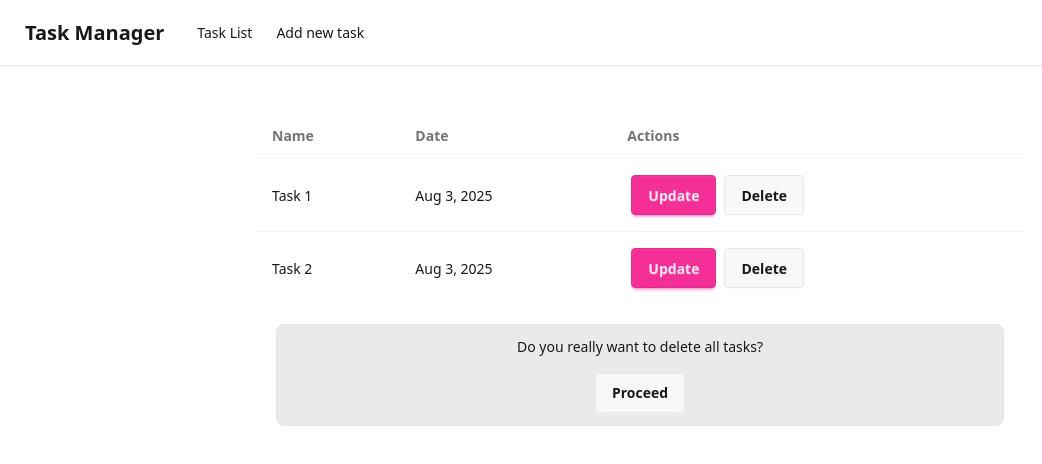
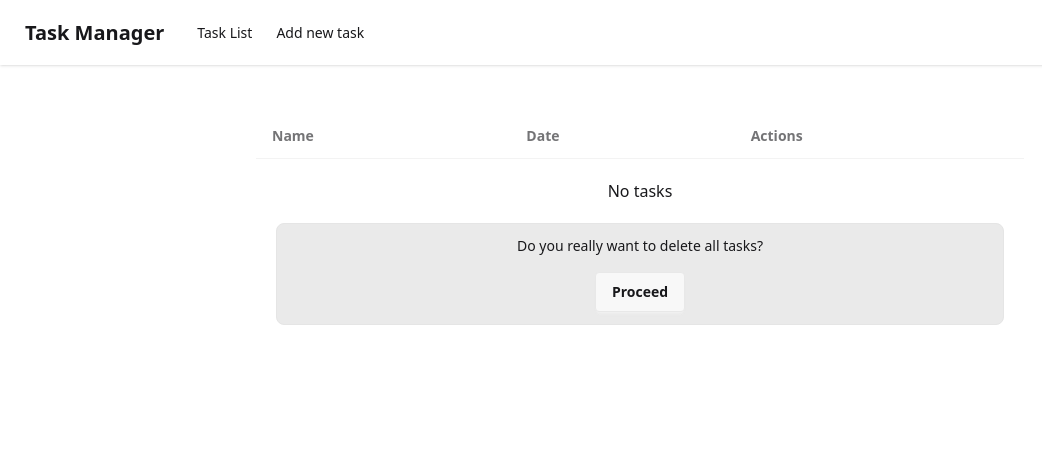
Before and after one commit to lisasce/angular-introduction-course, an Angular app: page / in a window 1280 px wide. Shown: the top 464 px of the page, without its empty margins (0-1042 px from the left). Built offline with nearby package versions, Linux system fonts and the light colour scheme; data requests are answered from the project's data file.

Commit message:
Chapter api server (BONUS): CRUD with observables and fake api

```diff
--- a/db.json
+++ b/db.json
@@ -1,16 +1,3 @@
 {
-  "tasks": [
-    {
-      "id": 1,
-      "title": "First task",
-      "description": "This is the first task in your to-do list.",
-      "createdAt": "2021-09-01T12:00:00"
-    },
-    {
-      "id": 2,
-      "title": "Second task",
-      "description": "This is the second task in your to-do list.",
-      "createdAt": "2021-09-01T12:00:00"
-    }
-  ]
+  "tasks": []
 }
--- a/src/app/task-form/task-form.ts
+++ b/src/app/task-form/task-form.ts
@@ -31,7 +31,9 @@ export class TaskForm implements OnInit {
     this.id = this.route.snapshot.paramMap.get("id");
 
     if (this.id ) {
-      this.form.patchValue(this.taskService.getTask(this.id ));
+      this.taskService.getTask(this.id).subscribe(task => {
+        this.form.patchValue(task);
+      });
     }
   }
 
@@ -42,16 +44,13 @@ export class TaskForm implements OnInit {
       console.log('Title Errors: ', this.form.controls.title.errors);
       console.log('Description Errors: ', this.form.controls.description.errors);
     }
-    if (this.id ) {
-      const existingTask = this.taskService.getTask(this.id );
-      this.taskService.updateTask({
-        ...existingTask,
-        ...this.form.value,
-      });
-    } else {
-      this.taskService.addTask(this.form.value);
-    }
-    this.router.navigate(["/"]);
+    const taskObservable = this.id
+        ? this.taskService.updateTask(this.form.value, this.id)
+        : this.taskService.addTask(this.form.value);
+
+    taskObservable.subscribe(() => {
+      this.router.navigate(["/"]);
+    });
   }
 
   preFillForm() {
--- a/src/app/task-list/task-list.html
+++ b/src/app/task-list/task-list.html
@@ -7,7 +7,7 @@
   </tr>
   </thead>
   <tbody>
-    @for (task of tasks(); track task.id) {
+    @for (task of tasks$ | async; track task.id ) {
       <tr>
         <td>{{ task.title }}</td>
         <td>{{ task.createdAt | date}}</td>
@@ -20,7 +20,7 @@
   </tbody>
 </table>
 
-@if (!tasks().length) {
+@if ((tasks$ | async)?.length === 0) {
   <p class="my-5 text-center">No tasks</p>
 }
 
--- a/src/app/task-list/task-list.ts
+++ b/src/app/task-list/task-list.ts
@@ -1,5 +1,5 @@
 import {Component, inject} from '@angular/core';
-import {DatePipe} from "@angular/common";
+import {AsyncPipe, DatePipe} from "@angular/common";
 import {TaskService} from '../task-service';
 import {RouterLink} from '@angular/router';
 import {AlertBanner} from '../shared/components/alert-banner/alert-banner';
@@ -9,21 +9,25 @@ import {AlertBanner} from '../shared/components/alert-banner/alert-banner';
   imports: [
     DatePipe,
     RouterLink,
-    AlertBanner
+    AlertBanner,
+    AsyncPipe
   ],
   templateUrl: './task-list.html',
   styleUrl: './task-list.css'
 })
 export class TaskList {
   private taskService = inject(TaskService);
-  tasks = this.taskService.tasks;
+  tasks$ = this.taskService.getTasks();
 
   deleteTask(id: string): void {
-    this.taskService.deleteTask(id);
+    this.taskService.deleteTask(id).subscribe(() => {
+      document.location.reload();
+      // this is not best practice, but for simplicity we reload the page
+    });
   }
 
   deleteAllTasks() {
-    this.taskService.deleteAllTasks();
+    this.taskService.deleteAllTasks().subscribe(() => document.location.reload());
   }
 
 }
--- a/src/app/task-service.ts
+++ b/src/app/task-service.ts
@@ -2,7 +2,7 @@ import {inject, Injectable, signal, WritableSignal} from '@angular/core';
 import {Task} from './models/task.model';
 import { v4 as uuid } from "uuid";
 import {HttpClient} from "@angular/common/http";
-import {Observable} from "rxjs";
+import {forkJoin, Observable, of, switchMap, tap} from "rxjs";
 
 @Injectable({
   providedIn: 'root'
@@ -10,54 +10,48 @@ import {Observable} from "rxjs";
 export class TaskService {
   private http = inject(HttpClient);
 
-  tasks: WritableSignal<Task[]> = signal([
-    {
-      id: uuid(),
-      title: "Task 1",
-      description: "Description of task 1",
-      createdAt: new Date(),
-    },
-    {
-      id: uuid(),
-      title: "Task 2",
-      description: "Description of task 2",
-      createdAt: new Date(),
-    },
-  ]);
 
   getTasks(): Observable<Task[]> {
     return this.http.get<Task[]>('http://localhost:3000/tasks');
   }
 
-  addTask(task: Partial<Task>): void {
-    this.tasks.update(tasks => [
-      ...tasks,
-      {
-        ...task,
-        id: uuid(),
-        createdAt: new Date(),
-      }
-    ]);
-  }
-
-  getTask(id: string): Task {
-    return this.tasks().find((task) => task.id === id)!;
-  }
-
-  updateTask(task: Task) {
-    this.tasks.update((tasks) => {
-      return tasks.map((existingTask) => existingTask.id === task.id ? task : existingTask);
+  addTask(task: Partial<Task>) {
+    return this.http.post<Task>('http://localhost:3000/tasks', {
+      ...task,
+      createdAt: new Date()
     });
   }
 
+  getTask(id: string) {
+    return this.http.get<Task>(`http://localhost:3000/tasks/${id}`);
+  }
+
+  updateTask(task:  Partial<Task>, id: string){
+    return this.http.patch<Task>(`http://localhost:3000/tasks/${id}`, task);
+  }
+
   deleteTask(id: string) {
-    this.tasks.update((tasks) => {
-      return tasks.filter((task) => task.id !== id);
-    });
+    return this.http.delete<Task>(`http://localhost:3000/tasks/${id}`);
   }
 
   deleteAllTasks() {
-    this.tasks.set([]);
+    console.log('triggert')
+    return this.getTasks().pipe(
+        tap(tasks => console.log('Found tasks:', tasks.length)),
+        switchMap(tasks => {
+          if (tasks.length === 0) {
+            console.log('No tasks to delete');
+            return of([]);
+          }
+          console.log('Deleting', tasks.length, 'tasks');
+          const deleteRequests = tasks.map(task => {
+            console.log('Deleting task:', task.id);
+            return this.deleteTask(task.id);
+          });
+          return forkJoin(deleteRequests);
+        }),
+        tap(result => console.log('All deletes completed:', result))
+    );
   }
 
 }
```
